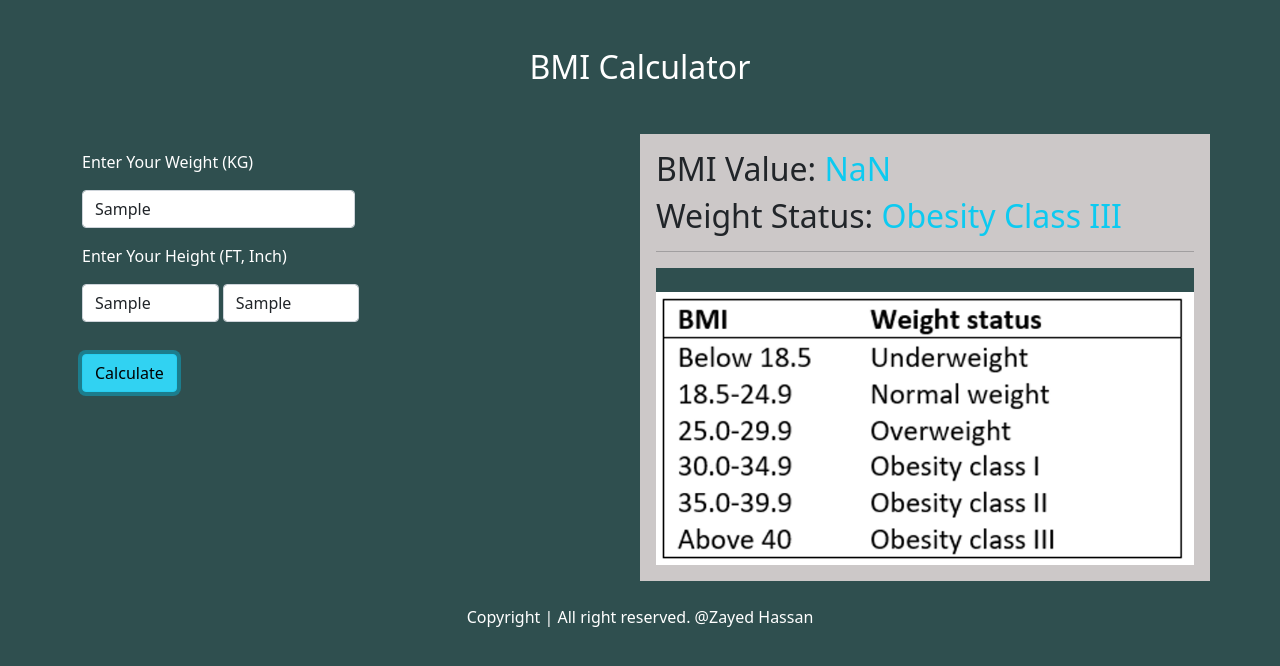
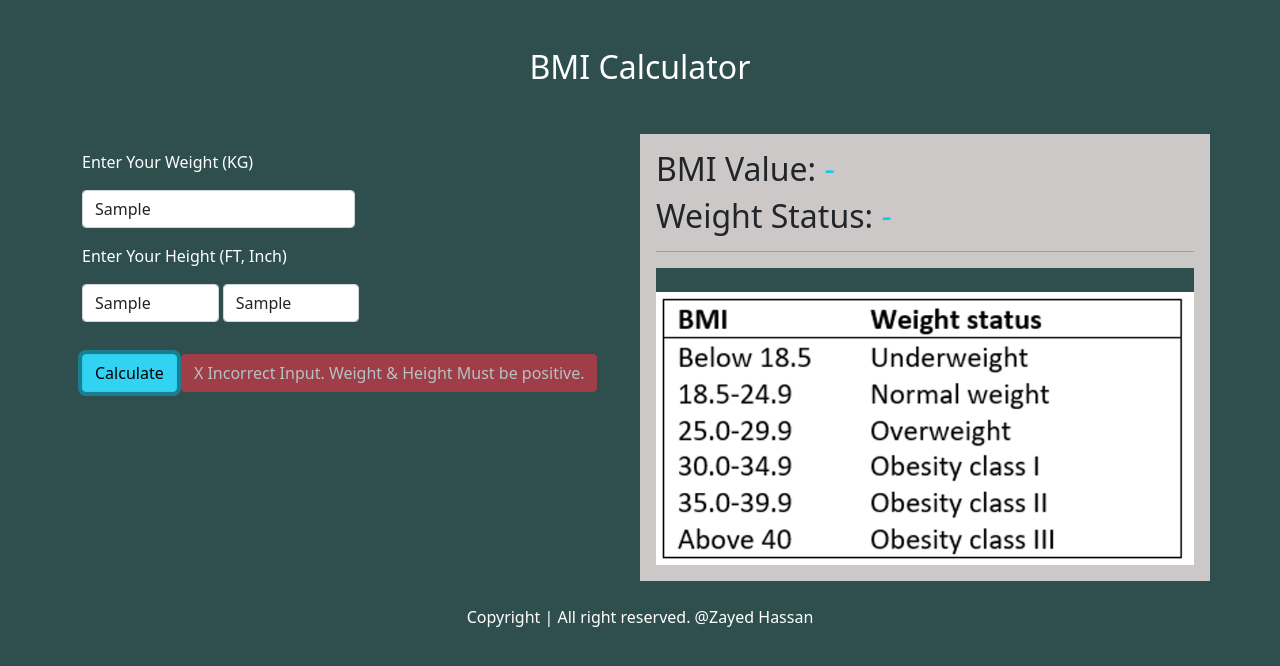
Before and after one commit to z4yed/bmi-calculator, a plain HTML site: page index.html in a window 1280 px wide. Both pictures are taken after typing "Sample", "Sample", "Sample" into the empty fields and a click on the button "Calculate". Drawn offline with nearby package versions, Linux system fonts and the light colour scheme.

Commit message:
Small bug fixed.

```diff
--- a/main.js
+++ b/main.js
@@ -62,7 +62,7 @@ function isValidInput(weight, heightFeet, heightInch)
     let valid = true;
 
     for (const value of arguments){
-        if (isNaN(value) && value < 0){
+        if (isNaN(value) || value < 0){
             valid = false;
             break;
         }
```
Also changed, not shown: index.html (+0 -1 lines).
